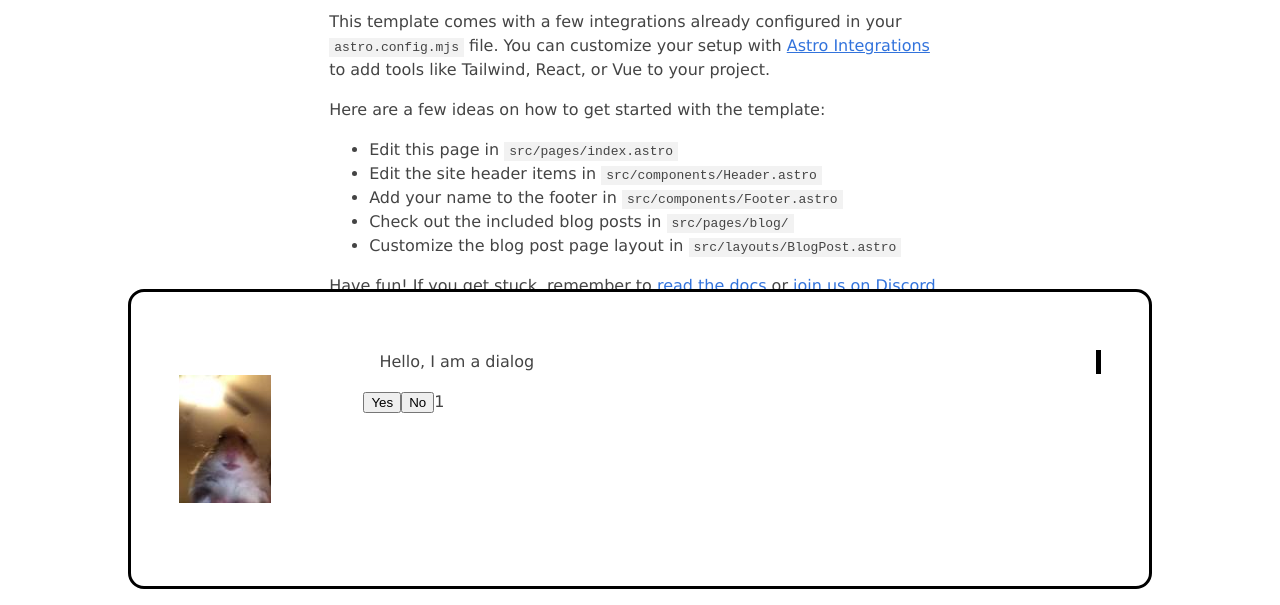
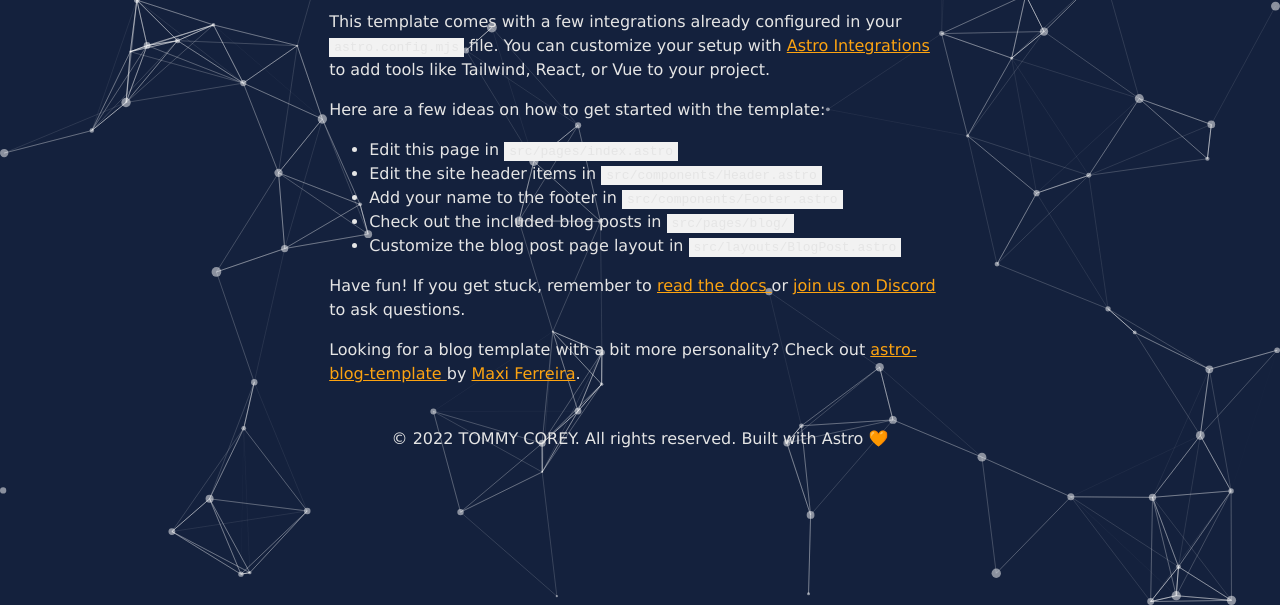
Before and after one commit to tomcorey26/tomcorey.lol, an Astro site: page / in a window 1280 px wide. Shown: the part 195-800 px from the top of the page. Built offline with nearby package versions, Linux system fonts and the light colour scheme; Astro itself is replaced by a stand-in of ours.

Commit message:
feat(Home): Add particles background to home page

```diff
--- a/package.json
+++ b/package.json
@@ -14,7 +14,10 @@
     "@astrojs/mdx": "^0.11.6",
     "@astrojs/rss": "^1.0.3",
     "@astrojs/sitemap": "^1.0.0",
-    "astro": "^1.6.7"
+    "astro": "^1.6.7",
+    "react-particles": "^2.5.3",
+    "tsparticles": "^2.5.3",
+    "tsparticles-engine": "^2.5.2"
   },
   "devDependencies": {
     "@astrojs/react": "^1.2.2",
--- /dev/null
+++ b/src/components/ParticleBackground.tsx
@@ -0,0 +1,104 @@
+import { useCallback } from 'react';
+import type { Container, Engine } from 'tsparticles-engine';
+import Particles from 'react-particles';
+import { loadFull } from 'tsparticles';
+
+// TODO - only load in the particle js bundles we need
+
+export const ParticleBackground = () => {
+  const particlesInit = useCallback(async (engine: Engine) => {
+    console.log(engine);
+
+    // you can initialize the tsParticles instance (engine) here, adding custom shapes or presets
+    // this loads the tsparticles package bundle, it's the easiest method for getting everything ready
+    // starting from v2 you can add only the features you need reducing the bundle size
+    await loadFull(engine);
+  }, []);
+
+  const particlesLoaded = useCallback(
+    async (container: Container | undefined) => {},
+    []
+  );
+  return (
+    <Particles
+      width="500px"
+      height="500px"
+      id="tsparticles"
+      init={particlesInit}
+      loaded={particlesLoaded}
+      options={{
+        fullScreen: { enable: true, zIndex: -1 },
+        background: {
+          color: {
+            value: '#14213D',
+          },
+        },
+        fpsLimit: 120,
+        interactivity: {
+          events: {
+            onClick: {
+              enable: true,
+              mode: 'push',
+            },
+            onHover: {
+              enable: true,
+              mode: 'repulse',
+            },
+            resize: true,
+          },
+          modes: {
+            push: {
+              quantity: 4,
+            },
+            repulse: {
+              distance: 200,
+              duration: 0.4,
+            },
+          },
+        },
+        particles: {
+          color: {
+            value: '#ffffff',
+          },
+          links: {
+            color: '#ffffff',
+            distance: 150,
+            enable: true,
+            opacity: 0.5,
+            width: 1,
+          },
+          collisions: {
+            enable: true,
+          },
+          move: {
+            direction: 'none',
+            enable: true,
+            outModes: {
+              default: 'bounce',
+            },
+            random: false,
+            speed: 6,
+            straight: false,
+          },
+          number: {
+            density: {
+              enable: true,
+              area: 800,
+            },
+            value: 80,
+          },
+          opacity: {
+            value: 0.5,
+          },
+          shape: {
+            type: 'circle',
+          },
+          size: {
+            value: { min: 1, max: 5 },
+          },
+        },
+        detectRetina: true,
+      }}
+    />
+  );
+};
--- a/src/pages/index.astro
+++ b/src/pages/index.astro
@@ -4,6 +4,7 @@ import Header from '../components/Header.astro';
 import Footer from '../components/Footer.astro';
 import { SITE_TITLE, SITE_DESCRIPTION } from '../config';
 import { Dialog } from '../components/Dialog';
+import { ParticleBackground } from '../components/ParticleBackground';
 ---
 
 <!DOCTYPE html>
@@ -54,7 +55,8 @@ import { Dialog } from '../components/Dialog';
         </a> by <a href="https://twitter.com/Charca">Maxi Ferreira</a>.
       </p>
     </main>
-    <Dialog client:load />
+    <!-- <Dialog client:load /> -->
+    <ParticleBackground client:load />
     <Footer />
   </body>
 </html>
--- a/src/styles/global.css
+++ b/src/styles/global.css
@@ -4,10 +4,36 @@
   License MIT: https://github.com/HermanMartinus/bearblog/blob/master/LICENSE.md
  */
 
+:root {
+  --black: #000000ff;
+  --oxford-blue: #14213dff;
+  --orange-web: #fca311ff;
+  --platinum: #e5e5e5ff;
+  --white: #ffffffff;
+}
+
+/* @media (prefers-color-scheme: dark) {
+  :root {
+      --background-color: #01242e;
+      --heading-color: #eee;
+      --text-color: #ddd;
+      --link-color: #8cc2dd;
+      --visited-color:  #8b6fcb;
+      --code-background-color: #000;
+      --code-color: #ddd;
+      --blockquote-color: #ccc;
+  }
+} */
+
 *,
 *::before,
 *::after {
   box-sizing: border-box;
+}
+
+html,
+body {
+  height: 100%;
 }
 
 body {
@@ -16,11 +42,10 @@ body {
   padding: 20px;
   max-width: 65ch;
   text-align: left;
-  background-color: #fff;
   word-wrap: break-word;
   overflow-wrap: break-word;
   line-height: 1.5;
-  color: #444;
+  color: var(--platinum);
 }
 
 h1,
@@ -31,10 +56,10 @@ h5,
 h6,
 strong,
 b {
-  color: #222;
+  color: var(--white);
 }
 a {
-  color: #3273dc;
+  color: var(--orange-web);
 }
 nav a {
   margin-right: 10px;
```
Also changed, not shown: 1 other file.
